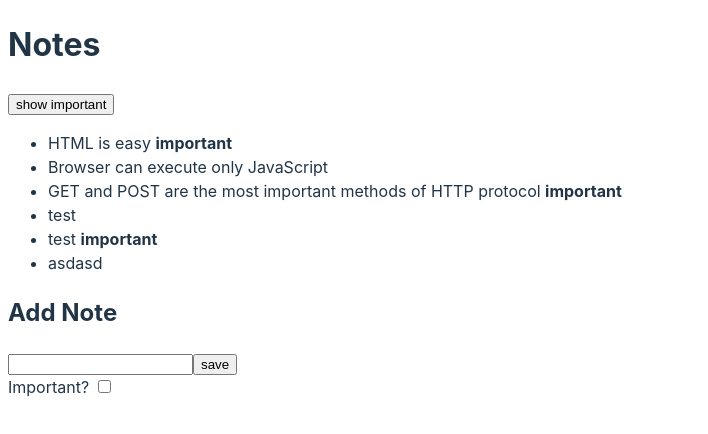
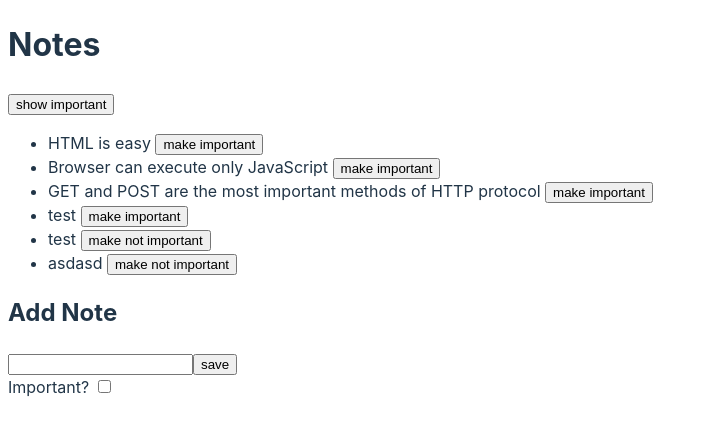
Before and after one commit to zelinka-marek/fullstack-notes, a React (Vite) app: page / in a window 1280 px wide. Shown: the top 434 px of the page, without its empty margins (0-708 px from the left). Built offline with nearby package versions, Linux system fonts and the light colour scheme; data requests are answered from the project's data file.

Commit message:
change the importance of notes

```diff
--- a/db.json
+++ b/db.json
@@ -3,7 +3,7 @@
     {
       "id": 1,
       "content": "HTML is easy",
-      "important": true
+      "important": false
     },
     {
       "id": 2,
@@ -13,7 +13,7 @@
     {
       "id": 3,
       "content": "GET and POST are the most important methods of HTTP protocol",
-      "important": true
+      "important": false
     },
     {
       "content": "test",
@@ -27,7 +27,7 @@
     },
     {
       "content": "asdasd",
-      "important": false,
+      "important": true,
       "id": 8
     }
   ]
--- a/src/app.jsx
+++ b/src/app.jsx
@@ -1,5 +1,6 @@
 import { useEffect, useState } from "react";
 import { NoteForm } from "./components/note-form";
+import { NoteItem } from "./components/note-item";
 import { NoteList } from "./components/note-list";
 
 export function App() {
@@ -13,6 +14,23 @@ export function App() {
       .then(setNotes);
   }, []);
 
+  const toggleNote = (id) => {
+    const note = notes.find((note) => note.id === id);
+    const updatedNote = { ...note, important: !note.important };
+
+    fetch(`http://localhost:3001/notes/${id}`, {
+      method: "put",
+      headers: { "Content-Type": "application/json" },
+      body: JSON.stringify(updatedNote),
+    })
+      .then((response) => response.json())
+      .then((data) => {
+        setNotes((notes) =>
+          notes.map((note) => (note.id === id ? data : note))
+        );
+      });
+  };
+
   const addNote = (newNote) => {
     fetch("http://localhost:3001/notes", {
       method: "post",
@@ -20,7 +38,7 @@ export function App() {
       body: JSON.stringify(newNote),
     })
       .then((response) => response.json())
-      .then((note) => setNotes((notes) => notes.concat(note)));
+      .then((data) => setNotes((notes) => notes.concat(data)));
   };
 
   return (
@@ -31,7 +49,10 @@ export function App() {
           show {showAll ? "important" : "all"}
         </button>
       </div>
-      <NoteList items={noteList} />
+      <NoteList
+        items={noteList}
+        renderNote={(note) => <NoteItem note={note} onToggle={toggleNote} />}
+      />
       <h2>Add Note</h2>
       <NoteForm onSubmit={addNote} />
     </>
--- /dev/null
+++ b/src/components/note-item.jsx
@@ -0,0 +1,12 @@
+export function NoteItem(props) {
+  const { note, onToggle } = props;
+
+  return (
+    <div>
+      {note.content}{" "}
+      <button onClick={() => onToggle(note.id)}>
+        {note.important ? "make not important" : "make important"}
+      </button>
+    </div>
+  );
+}
--- a/src/components/note-list.jsx
+++ b/src/components/note-list.jsx
@@ -1,20 +1,10 @@
-function NoteItem(props) {
-  const { note } = props;
-
-  return (
-    <li key={note.id}>
-      {note.content} {note.important && <strong>important</strong>}
-    </li>
-  );
-}
-
 export function NoteList(props) {
-  const { items } = props;
+  const { items, renderNote } = props;
 
   return (
     <ul>
       {items.map((item) => (
-        <NoteItem key={item.id} note={item} />
+        <li key={item.id}>{renderNote(item)}</li>
       ))}
     </ul>
   );
```
